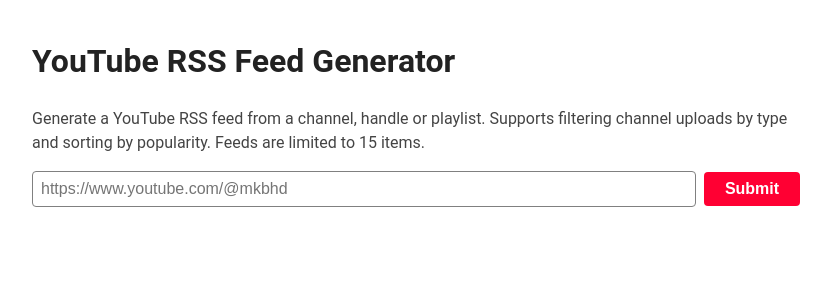
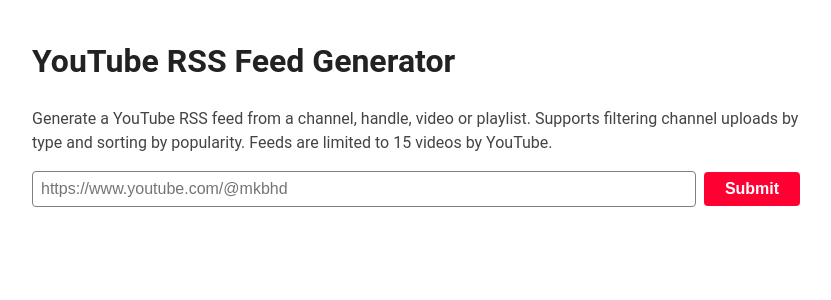
Before and after one commit to Samq64/samq64.github.io, a Jekyll site: the page built from _projects/youtube-rss.html, in a window 1280 px wide. Shown: the top 300 px of the page, without its empty margins (224-1055 px from the left). Built offline with Jekyll 4.4.1, drawn with Linux system fonts in a browser that asks for light colours.

Commit message:
Update youtube-rss.html

```diff
--- a/_projects/youtube-rss.html
+++ b/_projects/youtube-rss.html
@@ -1,6 +1,6 @@
 ---
 title: YouTube RSS Feed Generator
-description: Generate a YouTube RSS feed from a channel, handle or playlist. Supports filtering channel uploads by type and sorting by popularity. Feeds are limited to 15 items.
+description: Generate a YouTube RSS feed from a channel, handle, video or playlist. Supports filtering channel uploads by type and sorting by popularity. Feeds are limited to 15 videos by YouTube.
 ---
 
 <!doctype html>
@@ -197,7 +197,7 @@ description: Generate a YouTube RSS feed from a channel, handle or playlist. Sup
     <div id="result">
       <div class="flex-row">
         <h3>Feed URL</h3>
-        <a id="link"></a>
+        <a target="_blank" id="link"></a>
       </div>
       <div class="flex-row">
         <input type="text" id="outputEl" readonly />
```
